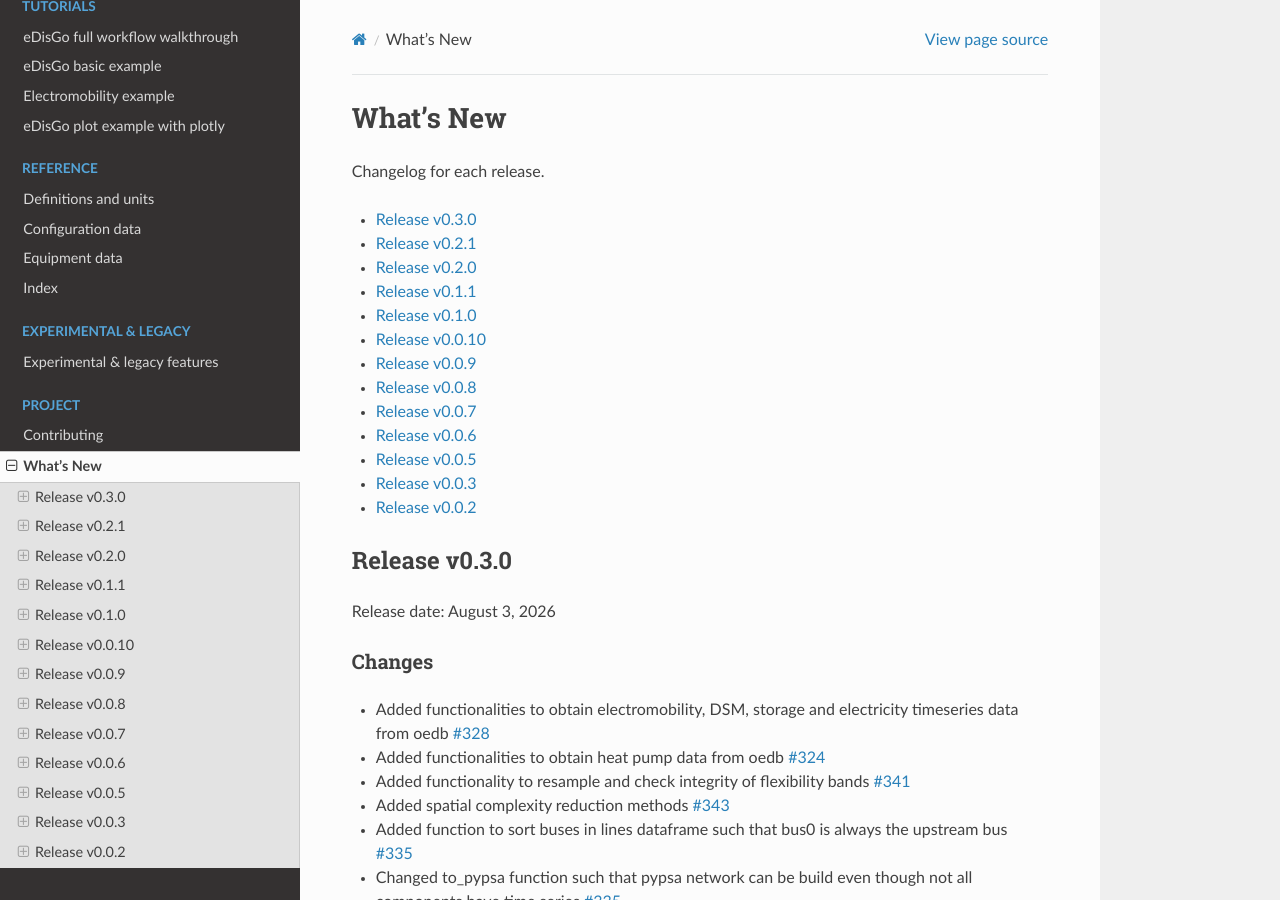
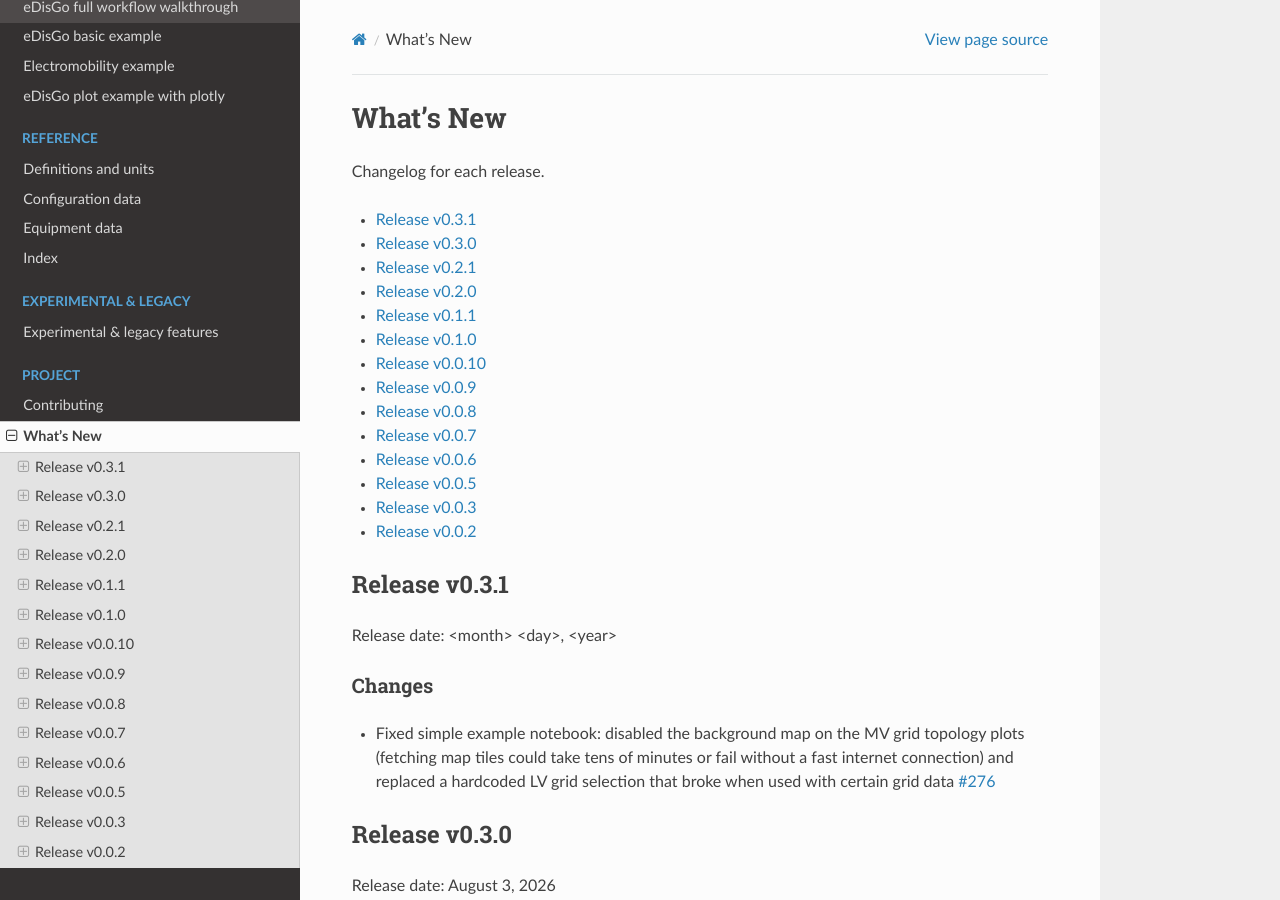
Before and after one commit to openego/eDisGo, a Sphinx documentation site: the page built from doc/whatsnew.rst, in a window 1280 px wide and 900 px high. Built offline with Sphinx 7.4.7 and the Read the Docs theme 3.1.0, drawn with Linux system fonts in a browser that asks for light colours; pages that are not in the unit, such as notebooks, are missing from menus.

Commit message:
Fix simple example notebooks: disable background map, robust LV grid pick
plot_mv_grid_topology() defaults to background_map=True, which fetches
map tiles via contextily and can hang for tens of minutes or fail
without a good internet connection. Disabled in the example notebooks
with a note on how to re-enable it.

Also replaced a hardcoded LV grid ("LVGrid_170173" / index 5), which
has no loads with some grid data (e.g. ding0_test_network_1), with a
selection that picks the LV grid with the most loads.

Fixes #276

Supersedes the abandoned, unmergeable PR #292.

```diff
--- a/doc/whatsnew.rst
+++ b/doc/whatsnew.rst
@@ -8,6 +8,7 @@ Changelog for each release.
     :local:
     :backlinks: top
 
+.. include::  whatsnew/v0-3-1.rst
 .. include::  whatsnew/v0-3-0.rst
 .. include::  whatsnew/v0-2-1.rst
 .. include::  whatsnew/v0-2-0.rst
--- /dev/null
+++ b/doc/whatsnew/v0-3-1.rst
@@ -0,0 +1,12 @@
+Release v0.3.1
+================
+
+Release date: <month> <day>, <year>
+
+Changes
+-------
+
+* Fixed simple example notebook: disabled the background map on the MV grid topology
+  plots (fetching map tiles could take tens of minutes or fail without a fast
+  internet connection) and replaced a hardcoded LV grid selection that broke when
+  used with certain grid data `#276 <https://github.com/openego/eDisGo/issues/276>`_
```
Also changed, not shown: doc/tutorials/simple_example.ipynb, 1 other file.
